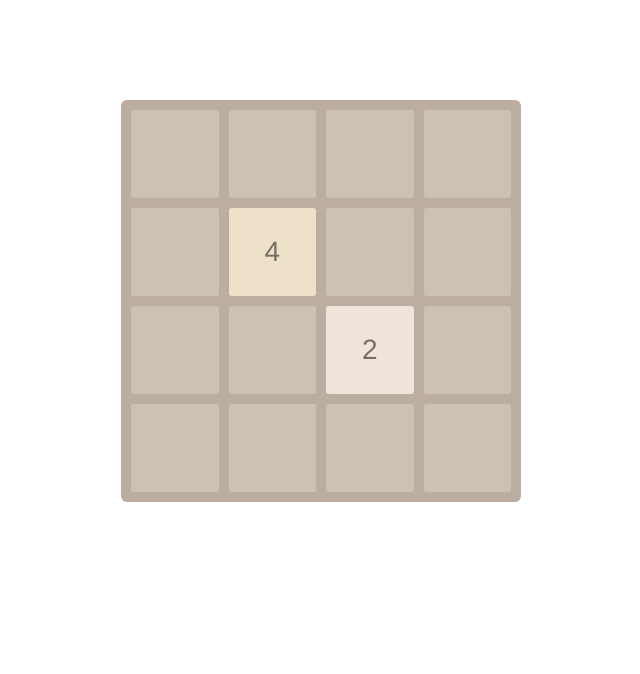
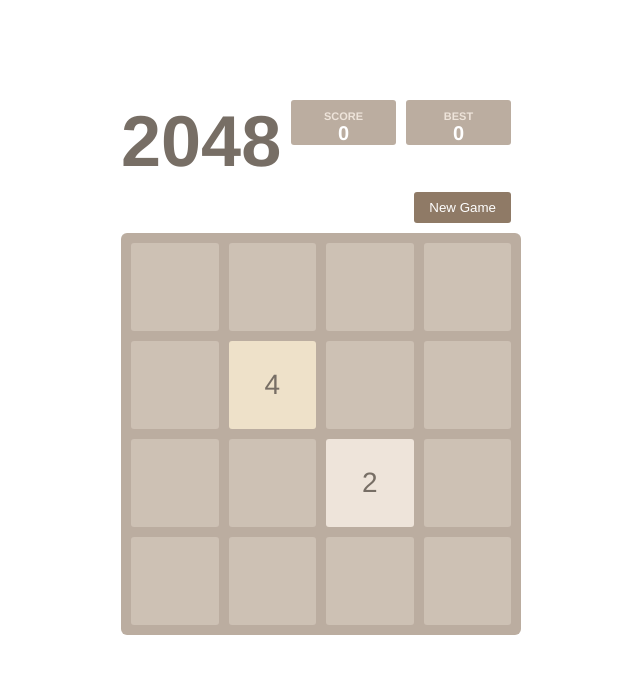
Before and after one commit to azherf/2048, a plain HTML site: page index.html in a window 1280 px wide. Shown: the whole page, without its empty margins (319-959 px from the left). Drawn offline with Linux system fonts and the light colour scheme.

Commit message:
Adding score calculation logic, score placehodlers and new game button

```diff
--- a/index.html
+++ b/index.html
@@ -9,6 +9,22 @@
 </head>
 <body>
     <div class="mainContainer">
+        <div class="head">
+            <div class="title">2048</div>
+            <div class="scores">
+                <div class="score thisScore">
+                    <div class="for">SCORE</div>
+                    <div class="total">0</div>
+                </div>
+                <div class="score bestScore">
+                    <div class="for">BEST</div>
+                    <div class="total">0</div>
+                </div>
+            </div>
+        </div>
+        <div class="actionBtns">
+            <button class="newGame">New Game</button>
+        </div>
         <div class="gameContainer">
             <div class="tileRow 0">
                 <div class="tile_00 tile">&nbsp;</div>
--- a/script.js
+++ b/script.js
@@ -3,6 +3,8 @@ playGame = () => {
     function Game() {
         this.arrowKeys = [37, 38, 39, 40];
         this.gameArray = [[0, 0, 0, 0], [0, 0, 0, 0], [0, 0, 0, 0], [0, 0, 0, 0]]; //2D
+        this.score = 0;
+        this.bestScore = +localStorage.getItem("bestScore");
         this.getRandomEmptyCell = function() {
             const emptyCells = []; //2D
             for(let i = 0; i < this.gameArray.length; i++) {
@@ -38,7 +40,7 @@ playGame = () => {
                 hasMoved = this.handleRightClick(this.gameArray);
             } else if(direction === 'left') {
                 hasMoved = this.handleLeftClick(this.gameArray);
-                console.log(this.gameArray);
+                // console.log(this.gameArray);
             } else if(direction === 'top') {
                 //convert gameArray to columnar array
                 const colArray = this.transformToColumnarArray(this.gameArray);
@@ -63,7 +65,7 @@ playGame = () => {
                 }
             }
 
-            console.log(this.gameArray);
+            // console.log(this.gameArray);
         };
         this.handleLeftClick = function(array) {
             let hasMoved = false;
@@ -79,6 +81,7 @@ playGame = () => {
                                 continue;
                             }
                             row[minIndex] += row[j];
+                            this.addToCurrentScore(row[minIndex]);
                             minIndex++;
                             row[j] = 0;
                             hasMoved = true;
@@ -110,6 +113,7 @@ playGame = () => {
                                 continue;
                             }
                             row[maxIndex] += row[j];
+                            this.addToCurrentScore(row[maxIndex]);
                             maxIndex--;
                             row[j] = 0;
                             hasMoved = true;
@@ -151,7 +155,6 @@ playGame = () => {
                     } else {
                         elem.innerHTML = '&nbsp';
                     }
-
                 }
             }
         };
@@ -159,16 +162,48 @@ playGame = () => {
             var regx = new RegExp('\\b' + prefix + '[^ ]*[ ]?\\b', 'g');
             node.className = node.className.replace(regx, '');
             return node;
-        }
+        };
+        this.resetGame = function() {
+            this.gameArray = [[0, 0, 0, 0], [0, 0, 0, 0], [0, 0, 0, 0], [0, 0, 0, 0]];
+            this.insertInitialValues();
+            this.bindToDOM();
+            this.score = 0;
+            this.updateCurrentScoreOnDOM();
+        };
+        this.insertInitialValues = function() {
+            for(let i = 0; i < 2; i++) {
+                this.insertNewValue();
+            }
+        };
+        this.addToCurrentScore = function(value) {
+            this.score += value;
+            this.updateCurrentScoreOnDOM();
+            if(this.score > this.bestScore) {
+                this.updateBestScore(this.score);
+            }
+        };
+        this.updateBestScore = function(value) {
+            this.bestScore = value;
+            localStorage.setItem("bestScore", value);
+            this.updateBestScoreOnDOM();
+        };
+        this.updateCurrentScoreOnDOM = function() {
+            document.querySelector(".thisScore .total").innerText = this.score;
+        };
+        this.updateBestScoreOnDOM = function() {
+            document.querySelector(".bestScore .total").innerText = this.bestScore;
+        };
+        this.setGame = function () {
+            this.insertInitialValues();
+            this.score = 0;
+            this.updateCurrentScoreOnDOM();
+            this.updateBestScoreOnDOM();
+        };
+        this.setGame();
     }
 
     window.onload = () => {
         const game = new Game();
-        for(let i = 0; i < 2; i++) {
-            game.insertNewValue();
-        }
-
-        console.log(game.gameArray);
 
         window.onkeyup = ($event) => {
             const arrowKeys = [37, 38, 39, 40];
@@ -193,6 +228,11 @@ playGame = () => {
                     break;
             }
         };
+
+        document.querySelector(".newGame").addEventListener("click", function() {
+            game.resetGame();
+
+        });
     }
 }
 
--- a/styles.css
+++ b/styles.css
@@ -72,3 +72,57 @@ html{
     color: #f9f6f2;
     background:#56c97f;
 }
+
+.head {
+    display: flex;
+    justify-content: space-between;
+    align-items: flex-start;
+}
+
+.head .title {
+    font-size: 72px;
+    font-weight: 600;
+}
+
+.head .scores {
+    display: flex;
+}
+
+.head .score {
+    background: #bbada0;
+    border-radius: 3px;
+    padding: 10px 15px 0;
+    text-align: center;
+    color: #eee4da;
+    margin-right: 10px;
+    width: 75px;
+    font-weight: 600;
+}
+
+.score .thisScore {
+    padding: 10 0 0;
+}
+
+.score .for {
+    color: #eee4da;
+    font-size: 11px;
+}
+
+.score .total {
+    color: #fff;
+    font-size: 20px;
+}
+
+.actionBtns {
+    margin: 10px;
+    text-align: right;
+}
+
+.actionBtns .newGame {
+    background: #8f7a66;
+    border: none;
+    padding: 8px 15px;
+    border-radius: 3px;
+    color: #fff;
+    cursor: pointer;
+}
```
